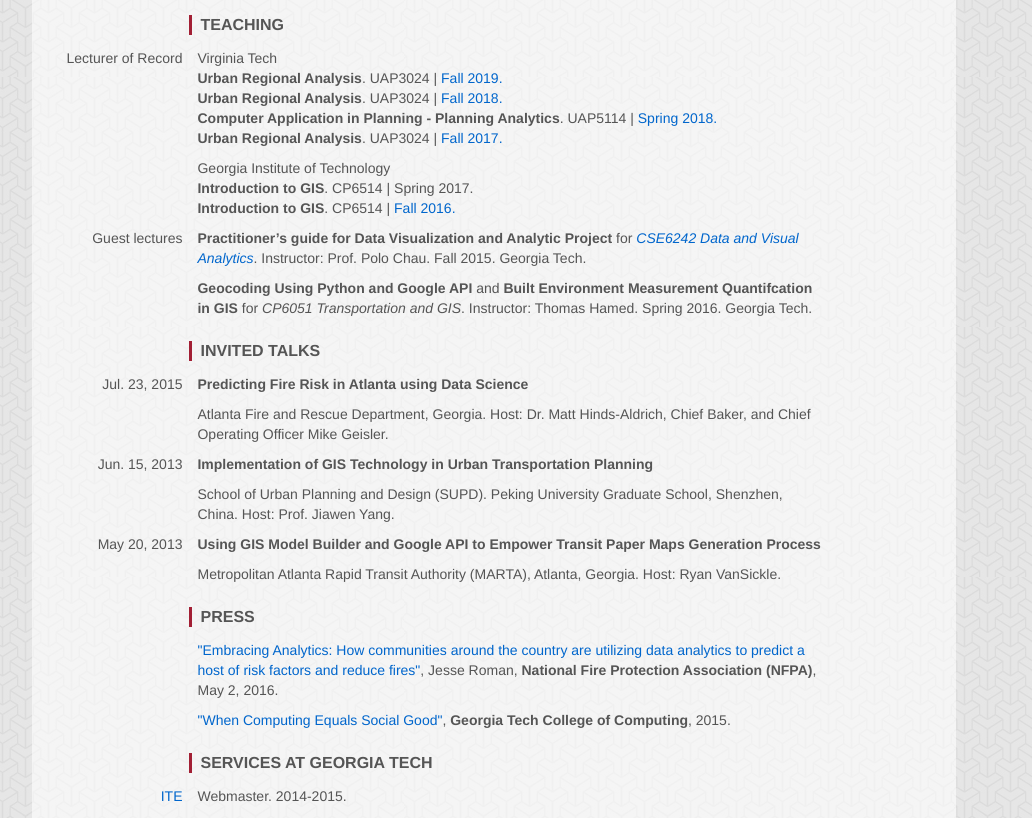
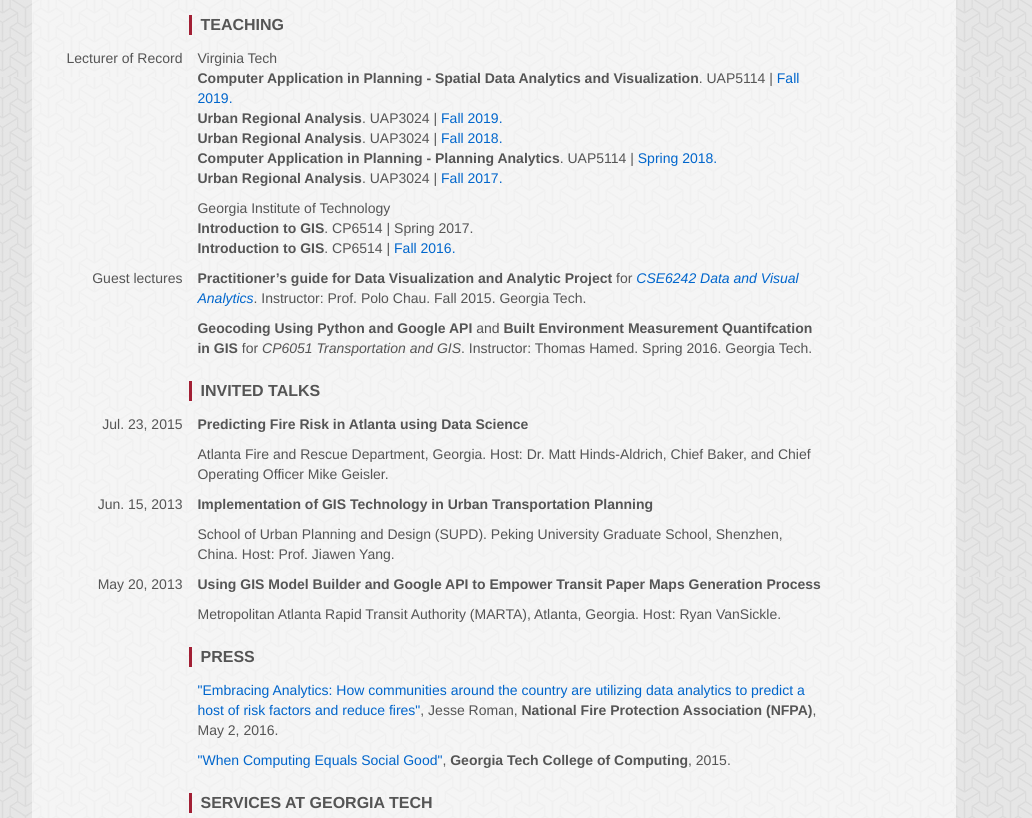
Before and after one commit to nacici/nacici.github.io, a plain HTML site: page index.html in a window 1280 px wide. Shown: the part 3223-4041 px from the top of the page, without its empty margins (146-1178 px from the left). Drawn offline with nearby package versions, Linux system fonts and the light colour scheme.

Commit message:
add UAP5114 to personal website

```diff
--- a/index.html
+++ b/index.html
@@ -299,7 +299,8 @@
 <h1>Teaching</h1>
 <div class="left">Lecturer of Record</div>
 <div class="right"> Virginia Tech <br>
-  <strong>Urban Regional Analysis</strong>. UAP3024 | <a href= "./UAP3024_Fall2019">Fall 2019.</a><br>
+<strong>Computer Application in Planning - Spatial Data Analytics and Visualization</strong>. UAP5114 | <a href= "./UAP5114_Fall2019">Fall 2019.</a><br>
+<strong>Urban Regional Analysis</strong>. UAP3024 | <a href= "./UAP3024_Fall2019">Fall 2019.</a><br>
 <strong>Urban Regional Analysis</strong>. UAP3024 | <a href= "./UAP3024_Fall2018">Fall 2018.</a><br>
 <strong>Computer Application in Planning - Planning Analytics</strong>. UAP5114 | <a href= "./UAP5114">Spring 2018.</a><br>
 <strong>Urban Regional Analysis</strong>. UAP3024 | <a href= "./UAP3024">Fall 2017.</a><br>
```
